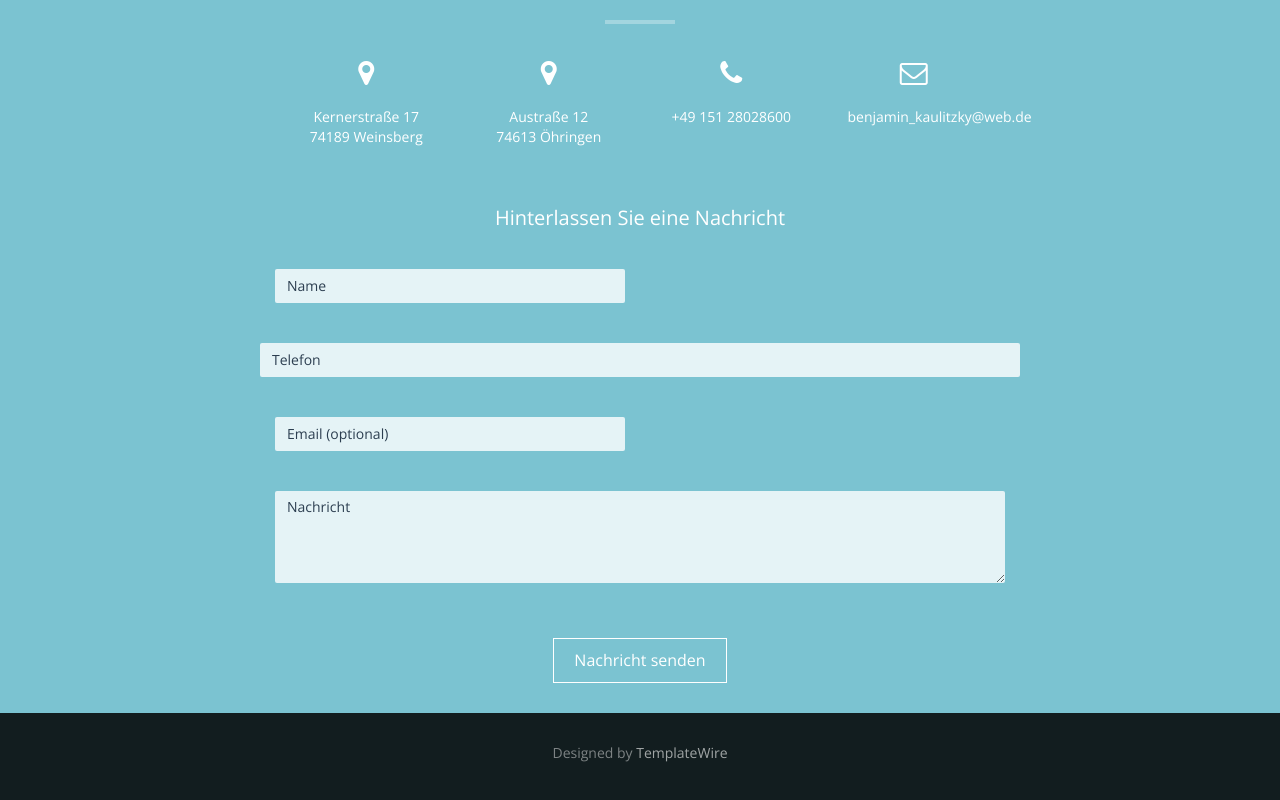
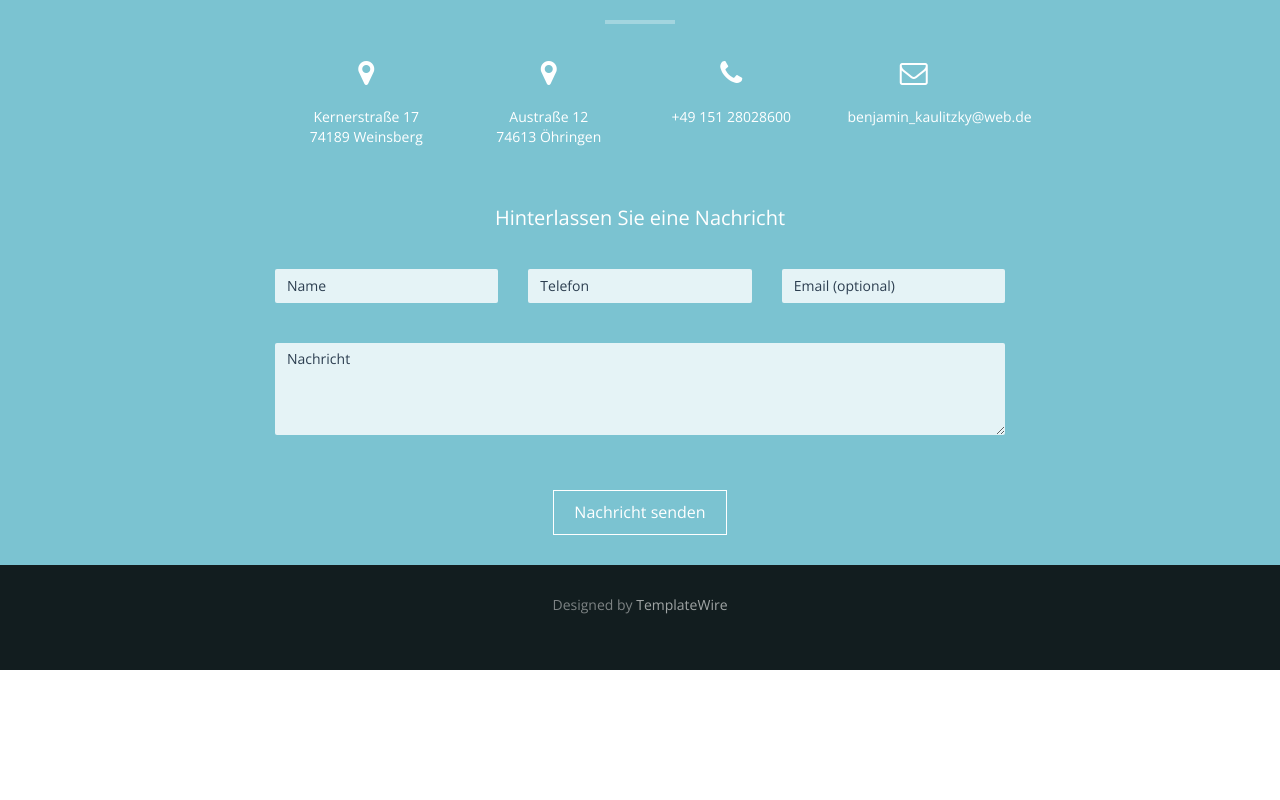
Before and after one commit to cklein83/bk7, a plain HTML site: page index.html in a window 1280 px wide. Shown: the part 1985-2785 px from the top of the page. After the commit the page ends 2655 px from the top, so only its background shows below. Drawn offline with nearby package versions, Linux system fonts and the light colour scheme.

Commit message:
Update index.html
frem group

```diff
--- a/index.html
+++ b/index.html
@@ -534,17 +534,19 @@
       <form id="contactForm" name="sentMessage" class="form" method="POST" data-netlify="true" netlify-honeypot="phone" novalidate>
 
         <div class="row">
-          <div class="col-md-6">
+          <div class="col-md-4">
             <div class="form-group">
               <input type="text" id="name" class="form-control" placeholder="Name" required="required">
               <p class="help-block text-danger"></p>
             </div>
           </div>
-          <div class="form-group">
-            <input name="phone" class="form-control" placeholder="Telefon" required />
-            <p class="help-block text-danger"></p>
+          <div class="col-md-4">
+            <div class="form-group">
+              <input name="phone" class="form-control" placeholder="Telefon" required />
+              <p class="help-block text-danger"></p>
+            </div>
           </div>
-          <div class="col-md-6">
+          <div class="col-md-4">
             <div class="form-group">
               <input type="email" id="email" class="form-control" placeholder="Email (optional)">
               <p class="help-block text-danger"></p>
```
